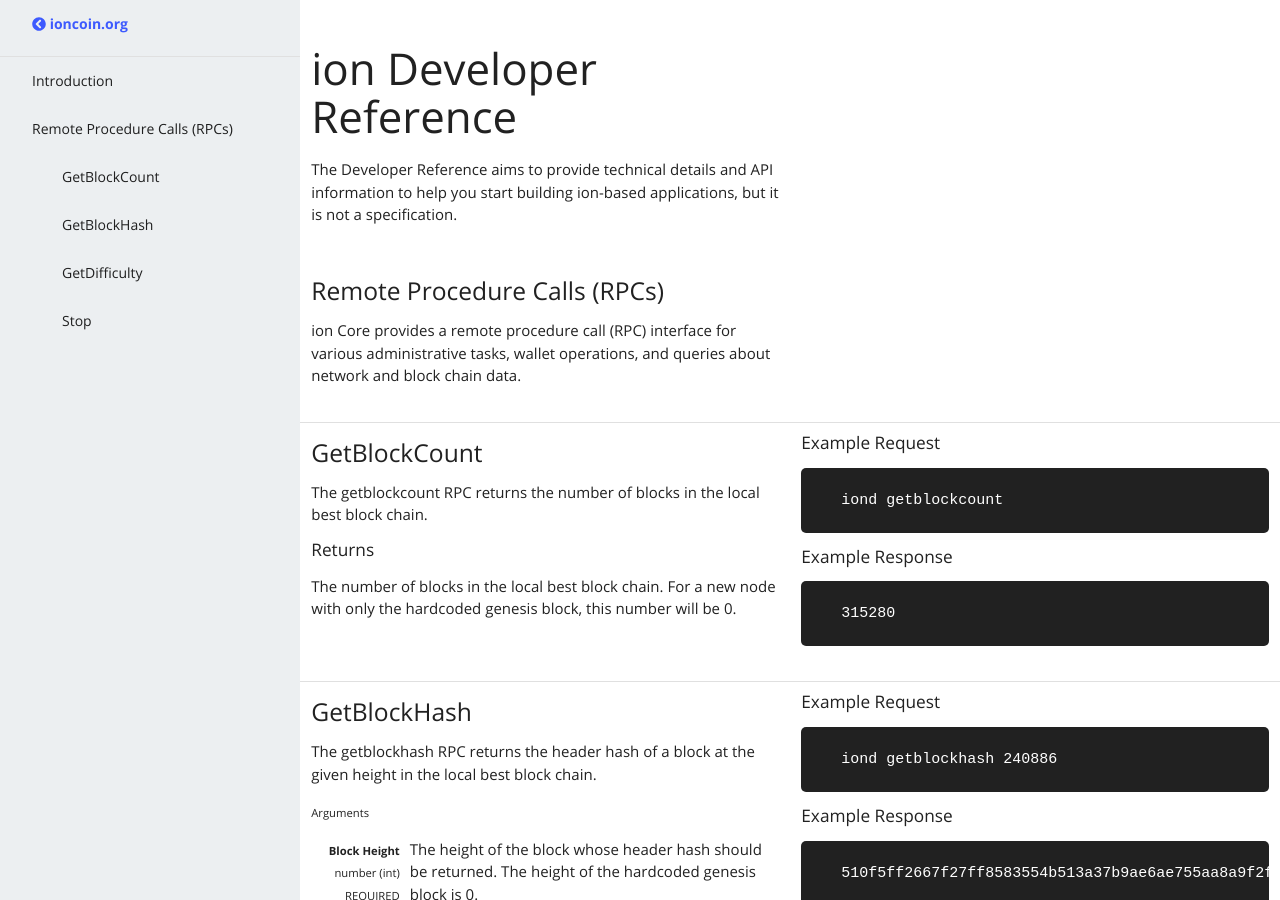
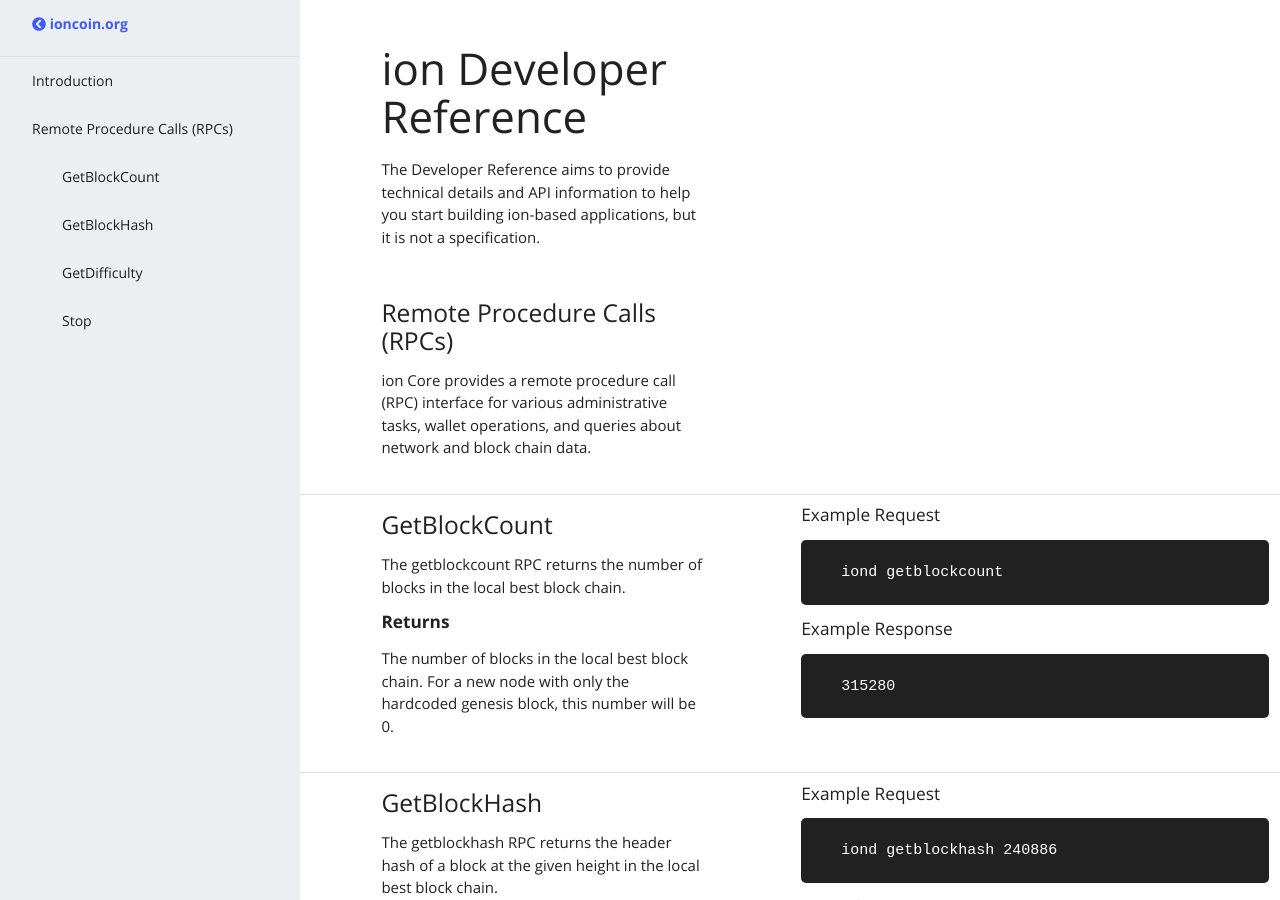
Before and after one commit to ioncoincore/ioncoin.org, a Jekyll site: the page built from en/developers/documentation.html, in a window 1280 px wide and 900 px high. Built offline with Jekyll 4.4.1, drawn with Linux system fonts in a browser that asks for light colours.

Commit message:
Start to improve documentation readability

```diff
--- a/_includes/layout/documentation/api-reference.html
+++ b/_includes/layout/documentation/api-reference.html
@@ -1,16 +1,20 @@
 <div class="section">
     <div class="row">
         <div class="col m6">
+            <div class="container">
                 <h3 id="introduction">ion Developer Reference</h3>
                 <p>The Developer Reference aims to provide technical details and API information to help you start building ion-based applications, but it is not a specification.</p>
+            </div>
         </div>
         <div class="col m6">
         </div>
     </div>
     <div class="row">
         <div class="col m6">
+            <div class="container">
                 <h5 id="remote-procedure-calls-rpcs">Remote Procedure Calls (RPCs)</h5>
                 <p>ion Core provides a remote procedure call (RPC) interface for various administrative tasks, wallet operations, and queries about network and block chain data.</p>
+            </div>
         </div>
         <div class="col m6">
         </div>
@@ -19,6 +23,7 @@
     {% for rpc in site.data.rpc %}
         <div class="row">
             <div class="col m6">
+                <div class="container">
                     <h5 id="{{ rpc.anchor }}">{{ rpc.name }}</h5>
                     <p>{{ rpc.description }}</p>
                     {% for argument in rpc.arguments %}
@@ -26,12 +31,13 @@
                         <table>
                             <tr>
                                 <td class="right-align" style="width: 20%;"><small><b>{{ argument.name }}</b><br>{{ argument.type }}<br>{{ argument.presence | upcase }}</small></td>
-                            <td>{{ argument.argument_description }}</td>
+                                <td style="padding-left:1rem;">{{ argument.argument_description }}</td>
                             </tr>
                         </table>
                     {% endfor %}
-                <h6>Returns</h6>
+                    <h6><b>Returns</b></h6>
                     <p>{{ rpc.returns }}</p>
+                </div>
             </div>
             <div class="col m6 code-example">
                 <h6>Example Request</h6>
```
Lines whose indentation alone changed are shown as unchanged.
